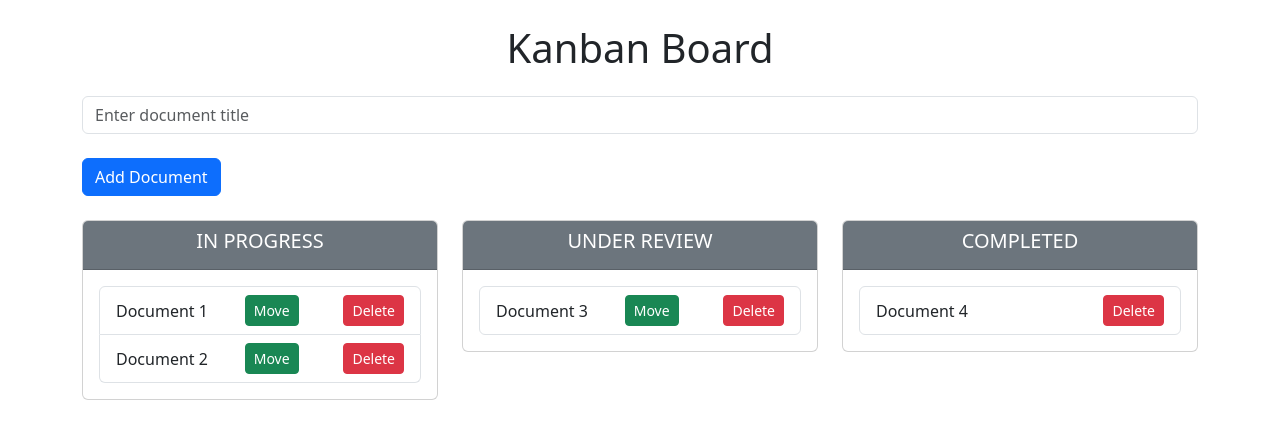
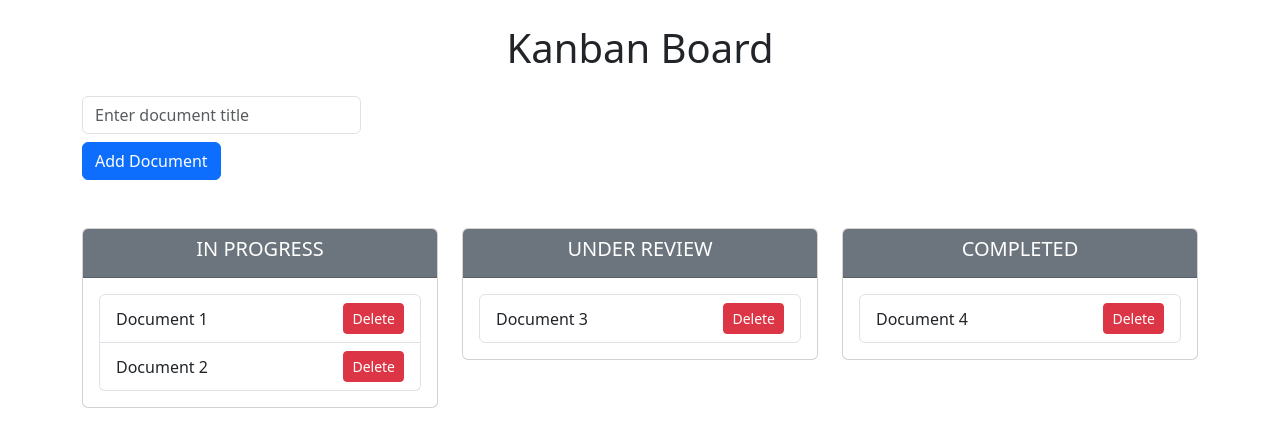
Before and after one commit to marymih/test-task-kanban, a Next.js app: page / in a window 1280 px wide. Shown: the top 446 px of the page. Built offline with nearby package versions, Linux system fonts and the light colour scheme.

Commit message:
add drag-and-drop feature

```diff
--- a/package.json
+++ b/package.json
@@ -4,6 +4,8 @@
     "bootstrap": "^5.3.3",
     "next": "^15.1.2",
     "react": "^19.0.0",
+    "react-dnd": "^16.0.1",
+    "react-dnd-html5-backend": "^16.0.1",
     "react-dom": "^19.0.0",
     "react-redux": "^9.2.0"
   },
--- a/src/pages/index.tsx
+++ b/src/pages/index.tsx
@@ -1,11 +1,75 @@
 import { useState } from 'react';
-import { useSelector, useDispatch } from 'react-redux';
+import { useSelector, useDispatch } from 'react-redux'
+import { useDrag, useDrop, DndProvider } from 'react-dnd';
+import { HTML5Backend } from 'react-dnd-html5-backend';
 import { RootState } from '../redux/store';
 import {
   updateDocumentStatus,
   addDocument,
   deleteDocument,
 } from '../redux/boardSlice';
+
+const ITEM_TYPE = 'CARD';
+
+interface Document {
+  id: string;
+  title: string;
+  status: 'in-progress' | 'under-review' | 'completed';
+}
+
+const Card: React.FC<{ document: Document }> = ({ document}) => {
+  const [, dragRef] = useDrag(() => ({
+    type: ITEM_TYPE,
+    item: { id: document.id, status: document.status },
+  }));
+
+  const dispatch = useDispatch();
+
+  const handleDeleteDocument = (id: string) => {
+    dispatch(deleteDocument(id));
+  };
+
+  return (
+    <li ref={dragRef}
+      className="list-group-item d-flex justify-content-between align-items-center">
+      {document.title}
+      <button className='btn btn-sm btn-danger' onClick={() => handleDeleteDocument(document.id)}>Delete</button>
+    </li>
+  );
+}
+
+const Column: React.FC<{
+  status: Document['status'];
+  documents: Document[];
+}> = ({ status, documents }) => {
+  const dispatch = useDispatch();
+
+  const [, dropRef] = useDrop(() => ({
+    accept: ITEM_TYPE,
+    drop: (item: { id: string; status: string }) => {
+      if (item.status !== status) {
+        dispatch(updateDocumentStatus({ id: item.id, newStatus: status }));
+      }
+    },
+  }));
+
+  return (
+    <div ref={dropRef} className="card">
+      <div className="card-header bg-secondary text-white">
+        <h5 className="card-title text-center">
+          {status.replace('-', ' ').toUpperCase()}
+        </h5>
+      </div>
+      <div className="card-body">
+        <ul className='list-group'>
+          {documents.map((doc) => (
+            <Card key={doc.id} document={doc} />
+          ))}
+        </ul>
+      </div>
+    </div>
+  )
+}
 
 const Home: React.FC = () => {
   const documents = useSelector((state: RootState) => state.board);
@@ -16,7 +80,7 @@ const Home: React.FC = () => {
   const groupedDocuments = {
     'in-progress': documents.filter((doc) => doc.status === 'in-progress'),
     'under-review': documents.filter((doc) => doc.status === 'under-review'),
-    completed: documents.filter((doc) => doc.status === 'completed'),
+    'completed': documents.filter((doc) => doc.status === 'completed'),
   };
 
   const handleAddDocument = () => {
@@ -33,79 +97,32 @@ const Home: React.FC = () => {
     setNewTitle('');
   };
 
-  const handleDeleteDocument = (id: string) => {
-    dispatch(deleteDocument(id));
-  };
-
-  const handleMoveDocument = (
-    id: string,
-    newStatus: 'in-progress' | 'under-review' | 'completed'
-  ) => {
-    dispatch(updateDocumentStatus({ id, newStatus }));
-  };
-
   return (
+    <DndProvider backend={HTML5Backend}>
       <div className="container">
         <h1 className="text-center my-4">Kanban Board</h1>
           <div className="mb-4">
             <input
               type="text"
-          className="form-control"
+              className="form-control w-25 mb-2"
               placeholder="Enter document title"
               value={newTitle}
               onChange={(e) => setNewTitle(e.target.value)}
             />
-      </div>
             <button className="btn btn-primary mb-4" onClick={handleAddDocument}>
               Add Document
             </button>
+          </div>
+
           <div className="row">
             {Object.entries(groupedDocuments).map(([status, docs]) => (
               <div key={status} className="col-md-4">
-            <div className="card">
-              <div className="card-header bg-secondary text-white">
-                <h5 className="card-title text-center">
-                  {status.replace('-', ' ').toUpperCase()}
-                </h5>
-              </div>
-              <div className="card-body">
-                <ul className='list-group'>
-                  {docs.map((doc) => (
-                    <li key={doc.id} className='list-group-item d-flex justify-content-between align-items-center'>
-                      {doc.title}
-                      <div>
-                        {status !== 'completed' && (
-                          <button
-                          className='btn btn-sm btn-success me-2'
-                          onClick={() =>
-                            handleMoveDocument(
-                              doc.id,
-                              status === 'in-progress'
-                                ? 'under-review'
-                                : 'completed'
-                            )
-                          }
-                        >
-                          Move
-                        </button>
-                        )}
-                      </div>
-
-                      <button
-                        className='btn btn-sm btn-danger'
-                        onClick={() => handleDeleteDocument(doc.id)}
-                      >
-                        Delete
-                      </button>
-                    </li>
-                  ))}
-                </ul>
-              </div>
-            </div>
+                <Column status={status as Document['status']} documents={docs} />
               </div>
             ))}
           </div>
       </div>
+    </DndProvider>
   );
 };
 
```
Also changed, not shown: 1 other file (tests, documents, lock files or other folders). Lines whose indentation alone changed are shown as unchanged.
